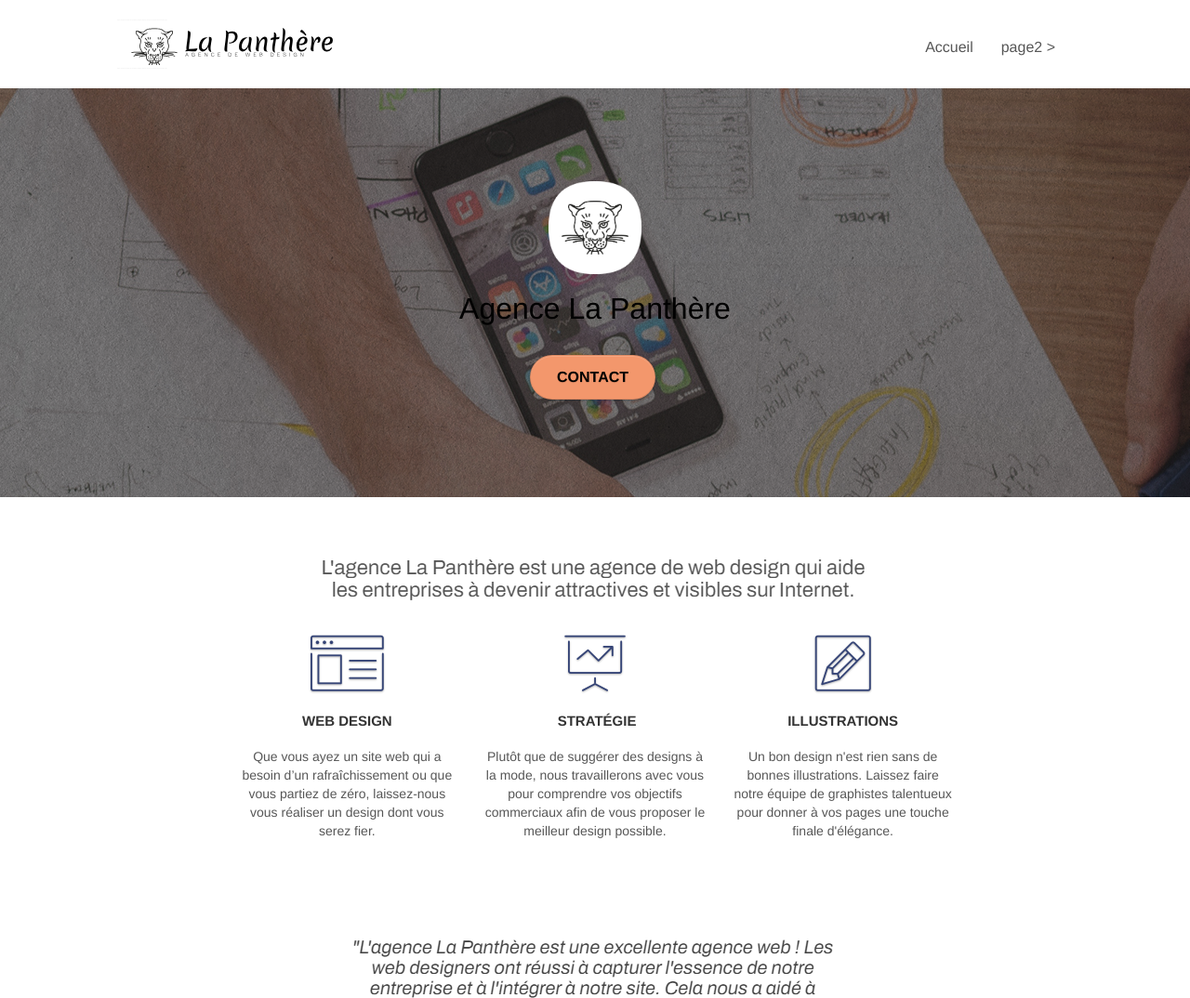
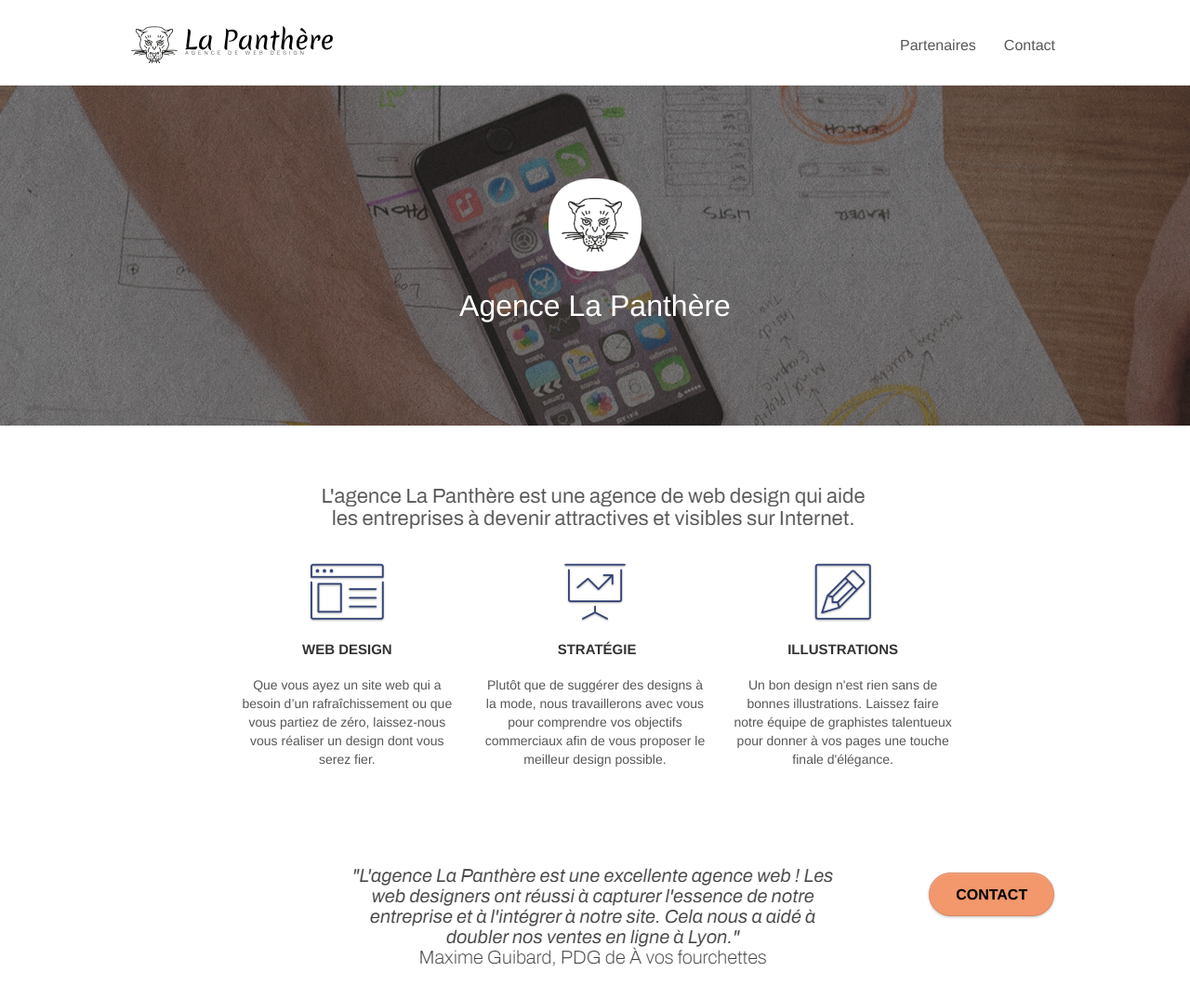
Before and after one commit to sedkolsed/la-panthere-version-corrigee, a plain HTML site: page index.html in a window 1280 px wide. Shown: the top 1074 px of the page at 93% size. Drawn offline with Linux system fonts and the light colour scheme.

Commit message:
Onglet partenaires, déplacement bouton contact, supression div keywords

```diff
--- a/index.html
+++ b/index.html
@@ -37,22 +37,23 @@
 
 		<nav class="navbar row">
 			<div class="navbar-header">
-				<div class="keywords" style="color:#cccccc;font-size:1px;">Agence web à paris, stratégie web, web design, illustrations, design de site web, site web, web, internet, site internet, site</div>
+				<!-- <div class="keywords" style="color:#cccccc;font-size:1px;">Agence web à paris, stratégie web, web design, illustrations, design de site web, site web, web, internet, site internet, site</div> -->
 				<a class="navbar-brand" href="index.html"><img src="img/agence-la-panthere-monochrome.svg" alt="paris web design logo agence web meilleure agence" height="40" /></a>
-				<div class="keywords" style="color:#cccccc;font-size:1px;">Agence web à paris, stratégie web, web design, illustrations, design de site web, site web, web, internet, site internet, site</div>
+				<!-- <div class="keywords" style="color:#cccccc;font-size:1px;">Agence web à paris, stratégie web, web design, illustrations, design de site web, site web, web, internet, site internet, site</div> -->
 				<button id="nav-toggle" type="button" class="ui-navbar-toggle navbar-toggle" data-toggle="collapse" data-target=".navbar-1">
 					<span class="sr-only">Toggle navigation</span><span class="icon-bar"></span><span class="icon-bar"></span><span class="icon-bar"></span>
 				</button>
 			</div>
 			<div class="collapse navbar-collapse navbar-1 special-dropdown-nav">
 				<ul class="site-navigation nav navbar-nav">
+					<!-- <li>
+						<a href="index.html">Accueil</a>
+					</li> -->
 					<li>
-						<a href="index.html">Accueil</a>
+						<a href="page2.html">Partenaires</a>
 					</li>
 					<li>
-					</li>
-					<li>
-						<a href="page2.html">page2 &gt;</a>
+						<a href="page2.html">Contact</a>
 					</li>
 				</ul>
 			</div>
@@ -70,9 +71,9 @@
 				<h1 class="text-center hero-bloc-text tc-white ">
 					Agence La Panthère
 				</h1>
-				<div class="text-center">
+				<!-- <div class="text-center">
 					<a href="page2.html" class="btn btn-lg btn-clean btn-rd cta-hero btn-atomic-tangerine" id="cta-hero">Contact</a>
-				</div>
+				</div> -->
 			</div>
 		</div>
 	</div>
@@ -126,6 +127,9 @@
 			<div class="col-xs-12 col-md-8 col-md-offset-2 text-center">
 				<img alt="agence web, agence web paris, web design paris, stratégie web" src="img/citation.png" />
 
+			</div>
+			<div class="text-center">
+				<a href="page2.html" class="btn btn-lg btn-clean btn-rd cta-hero btn-atomic-tangerine" id="cta-hero">Contact</a>
 			</div>
 		</div>
 	</div>
--- a/style.css
+++ b/style.css
@@ -738,6 +738,10 @@ h4 {
 .white {
     color: #000000!important;
 }
+.text-center {
+
+    color: #FFFFFF;
+}
 
 .portfolio-thumb {
     margin-bottom: 24px;
@@ -775,7 +779,7 @@ h4 {
 }
 
 .tc-white {
-    color: #000000!important;
+    color: #ffffff!important;
 }
 
 .btn-atomic-tangerine {
```
Also changed, not shown: page2.html (+1 -1 lines).
